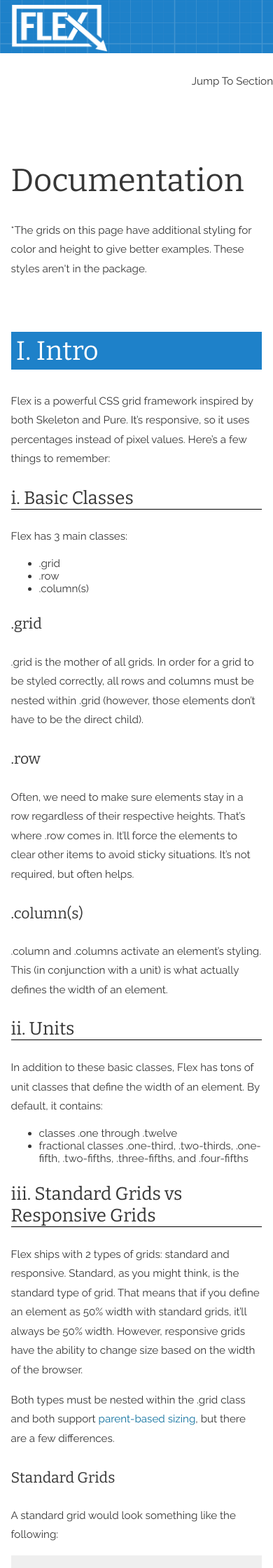
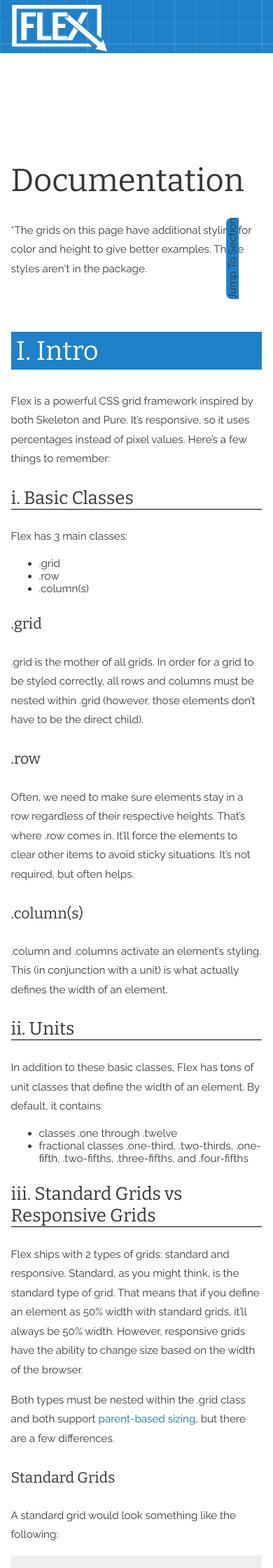
Before and after one commit to dartanian300/Flex-Grid-System, a Jekyll site: the page built from documentation.html, in a window 390 px wide. Shown: the top 2240 px of the page at 70% size. Built offline with Jekyll 4.4.1, drawn with Linux system fonts in a browser that asks for light colours.

Commit message:
documentation mobilization

```diff
--- a/css/default.css
+++ b/css/default.css
@@ -139,6 +139,9 @@ form input[type="submit"] { background: #fdb013; color: white; padding: 10px 20p
 
 .imgleft { float: left; margin: 16px 16px 16px 0px; margin: 1rem 1rem 1rem 0rem; }
 
+#jump_to { top: 40%; right: 0; position: absolute; }
+#jump_to > span { -ms-transform: rotate(-90deg); transform: rotate(-90deg); -webkit-transform: rotate(-90deg); display: block; background: #1e81c9; border-radius: 8px; border-radius: 0.5rem; border-bottom-left-radius: 0; border-bottom-right-radius: 0; }
+
 /**************************************************
 
 				 	 MIX-INS
--- a/css/default.scss
+++ b/css/default.scss
@@ -223,6 +223,11 @@ form {
 .imgright { float: right; @include margin(1,0,1,1); }
 .imgleft { float: left; @include margin(1,1,1,0); }
 
+#jump_to {
+    top: 40%; right: 0; position: absolute;
+    > span { transform: rotate(-90deg); -webkit-transform: rotate(-90deg); display: block; background: $primary_c; @include border-radius(.5); border-bottom-left-radius: 0; border-bottom-right-radius: 0;}
+}
+
 
 
 /**************************************************
--- a/documentation.html
+++ b/documentation.html
@@ -2,13 +2,9 @@
 layout: default
 title: Documentation
 ---
-       <div id="jump_to" style="
-    position: absolute;
-    right: 0;
-"><span style="
-    transform: rotate(90deg);
-    -webkit-transform: rotate(90deg);
-">Jump To Section</span></div>
+       <div id="jump_to">
+           <span>Jump To Section</span>
+       </div><!-- /jump_to-->
 
        <div class="sidebar documentation">
            <h1>Table of Contents</h1>
```
